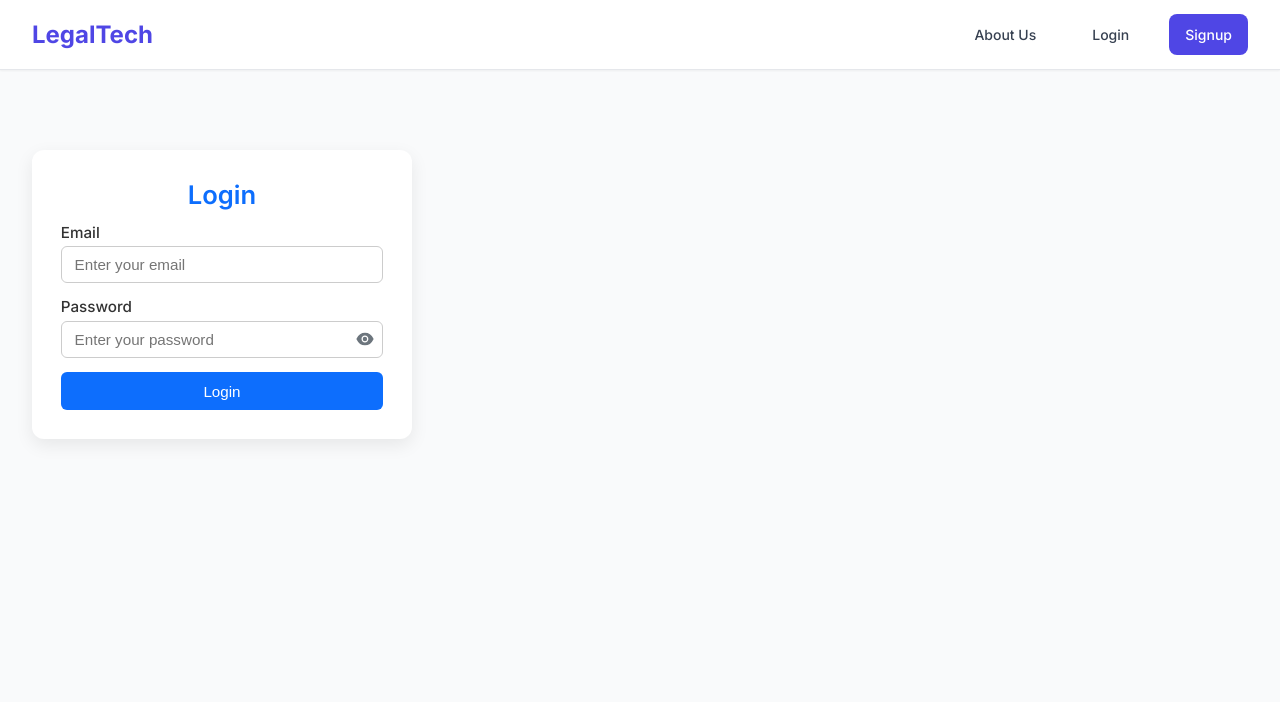
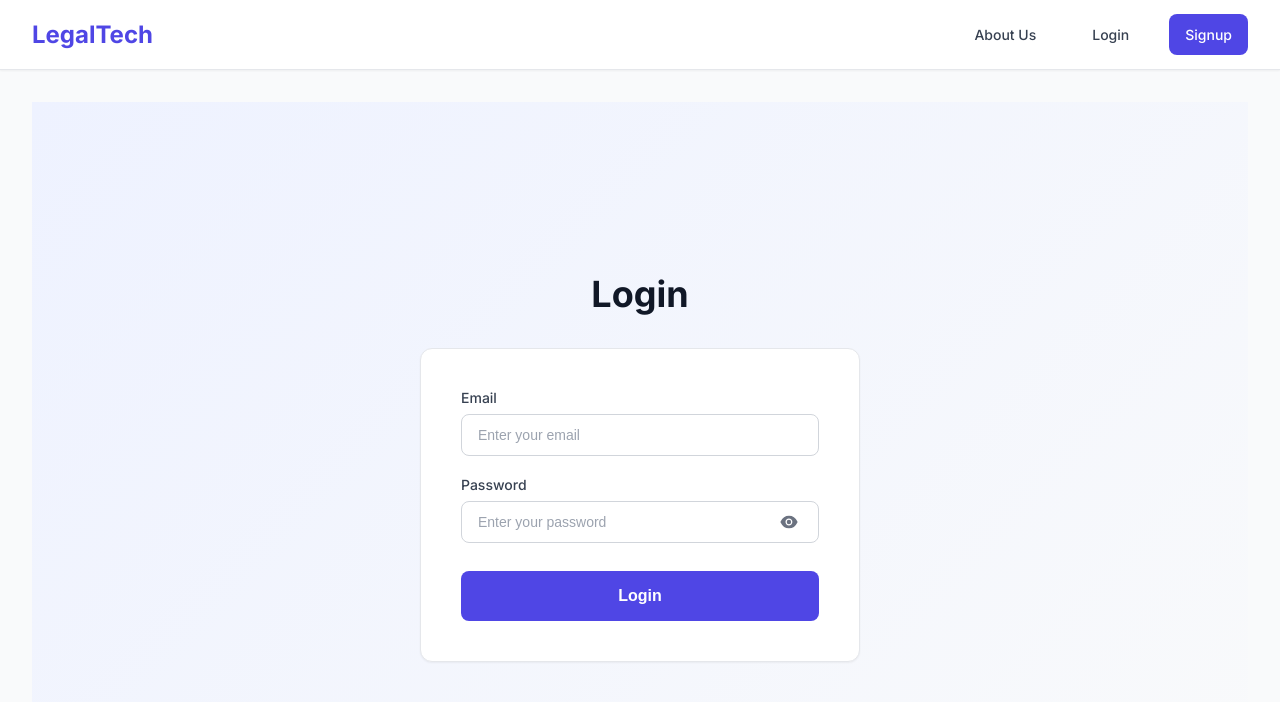
Before and after one commit to iamprashantverma/Legal-Tech, a React (Vite) app in the folder frontend/: page /login in a window 1280 px wide. Shown: the top 702 px of the page. Built offline with nearby package versions, Linux system fonts and the light colour scheme; no server answers.

Commit message:
style: update auth pages styling and fix scrolling issues

```diff
--- a/frontend/src/assets/styles/pages/auth/_auth.scss
+++ b/frontend/src/assets/styles/pages/auth/_auth.scss
@@ -1,130 +1,119 @@
+@use '../../variables' as *;
+@use '../../mixins' as *;
+
 .auth__wrapper {
-  width: 380px;
-  height: fit-content;
-  display: inline-block;
-  padding: 1.8rem 1.8rem;
-  margin-top: 3rem;
-  background-color: #fff;
-  border-radius: 12px;
-  box-shadow: 0 6px 18px rgba(0, 0, 0, 0.08);
-  gap: 1rem;
+  min-height: calc(100vh - 70px);
+  display: flex;
+  flex-direction: column;
+  align-items: center;
+  justify-content: center;
+  padding: $spacing-8;
+  background: linear-gradient(135deg, $primary-50 0%, $neutral-50 100%);
+}
 
-  @media (max-width: 480px) {
-    max-width: 90%;
-    padding: 1rem 1.2rem;
-    min-height: auto;
-    margin-top: 1rem;
-    margin-bottom: 1rem;
+.auth__title {
+  font-size: $font-size-4xl;
+  font-weight: $font-weight-bold;
+  color: $neutral-900;
+  margin-bottom: $spacing-8;
+  text-align: center;
+}
+
+.auth__form {
+  @include card;
+  width: 100%;
+  max-width: 440px;
+  padding: $spacing-10;
+  display: flex;
+  flex-direction: column;
+  gap: $spacing-5;
+}
+
+.auth__submit {
+  @include button-base;
+  width: 100%;
+  background: $primary-600;
+  color: white;
+  padding: $spacing-4;
+  font-size: $font-size-base;
+  font-weight: $font-weight-semibold;
+  margin-top: $spacing-2;
+
+  &:hover:not(:disabled) {
+    background: $primary-700;
+    transform: translateY(-2px);
+    box-shadow: $shadow-lg;
+  }
+
+  &:active:not(:disabled) {
+    transform: translateY(0);
+  }
+
+  &:disabled {
+    opacity: 0.6;
+    cursor: not-allowed;
   }
 }
 
-/* Form title */
-.auth__title {
-  text-align: center;
-  font-size: 1.6rem;
-  font-weight: 600;
-  color: #0d6efd;
-  margin-bottom: 0.8rem;
-}
-
-
-.auth__form {
-  display: flex;
-  flex-direction: column;
-  gap: 0.9rem;
-}
-
-
-.form__error {
-  color: #dc3545;
-  font-size: 0.85rem;
-  margin-top: 0.3rem;
-}
-
-
+// Form components
 .form__group {
   display: flex;
   flex-direction: column;
-  position: relative;
+  gap: $spacing-2;
 }
 
-/* Input labels */
 .form__label {
-  font-weight: 500;
-  margin-bottom: 0.3rem;
-  color: #333;
-  font-size: 0.95rem;
+  font-size: $font-size-sm;
+  font-weight: $font-weight-medium;
+  color: $neutral-700;
 }
 
-/* Input field */
-.form__input {
-  width: 100%;
-  padding: 0.55rem 0.8rem;
-  font-size: 0.95rem;
-  border-radius: 6px;
-  border: 1px solid #ccc;
-  transition: border-color 0.2s, box-shadow 0.2s;
-
-  &:focus {
-    outline: none;
-    border-color: #0d6efd;
-    box-shadow: 0 0 4px rgba(13, 110, 253, 0.4);
-  }
-}
-
-/* Input error state */
-.form__input--error {
-  border-color: #dc3545 !important;
-}
-
-/* Password input wrapper */
 .form__input-wrapper {
   position: relative;
   display: flex;
   align-items: center;
 }
 
-/* Eye toggle button */
+.form__input {
+  @include input-base;
+
+  &--error {
+    border-color: $danger-500;
+
+    &:focus {
+      border-color: $danger-500;
+      box-shadow: 0 0 0 3px rgba($danger-500, 0.1);
+    }
+  }
+}
+
 .form__toggle-password {
   position: absolute;
-  right: 0.5rem;
+  right: $spacing-3;
   background: none;
   border: none;
+  color: $neutral-500;
   cursor: pointer;
-  font-size: 1.2rem;
-  color: #6c757d;
+  padding: $spacing-2;
   display: flex;
   align-items: center;
   justify-content: center;
-  transition: color 0.2s;
+  transition: color $transition-base;
 
   &:hover {
-    color: #0d6efd;
-  }
-
-  &:focus {
-    outline: none;
+    color: $neutral-700;
   }
 }
 
-/* Submit button */
-.auth__submit {
-  padding: 0.65rem 0.9rem;
-  font-size: 0.95rem;
-  font-weight: 500;
-  background-color: #0d6efd;
-  color: #fff;
-  border-radius: 6px;
-  border: none;
-  cursor: pointer;
-  transition: background-color 0.2s;
-
-  &:hover:not(:disabled) {
-    background-color: #0a58ca;
-  }
-
-  &:disabled {
-    cursor: not-allowed;
-    background-color: #6c757d;
-  }
+.form__error {
+  font-size: $font-size-sm;
+  color: $danger-600;
+  margin-top: $spacing-1;
+  display: flex;
+  align-items: center;
+  gap: $spacing-2;
+  padding: $spacing-3;
+  background: $danger-50;
+  border-radius: $radius-md;
+  border-left: 3px solid $danger-500;
 }
```
